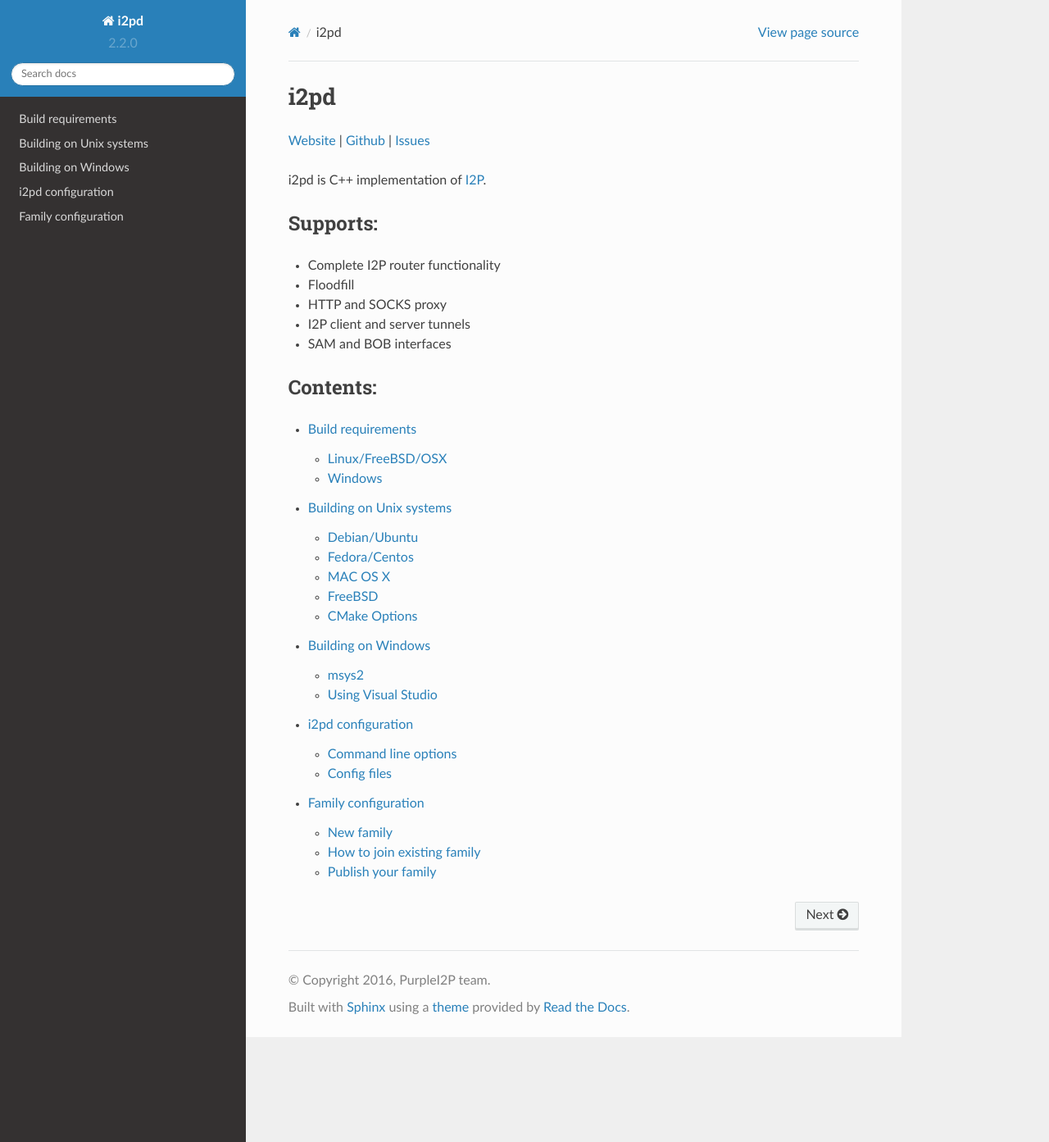
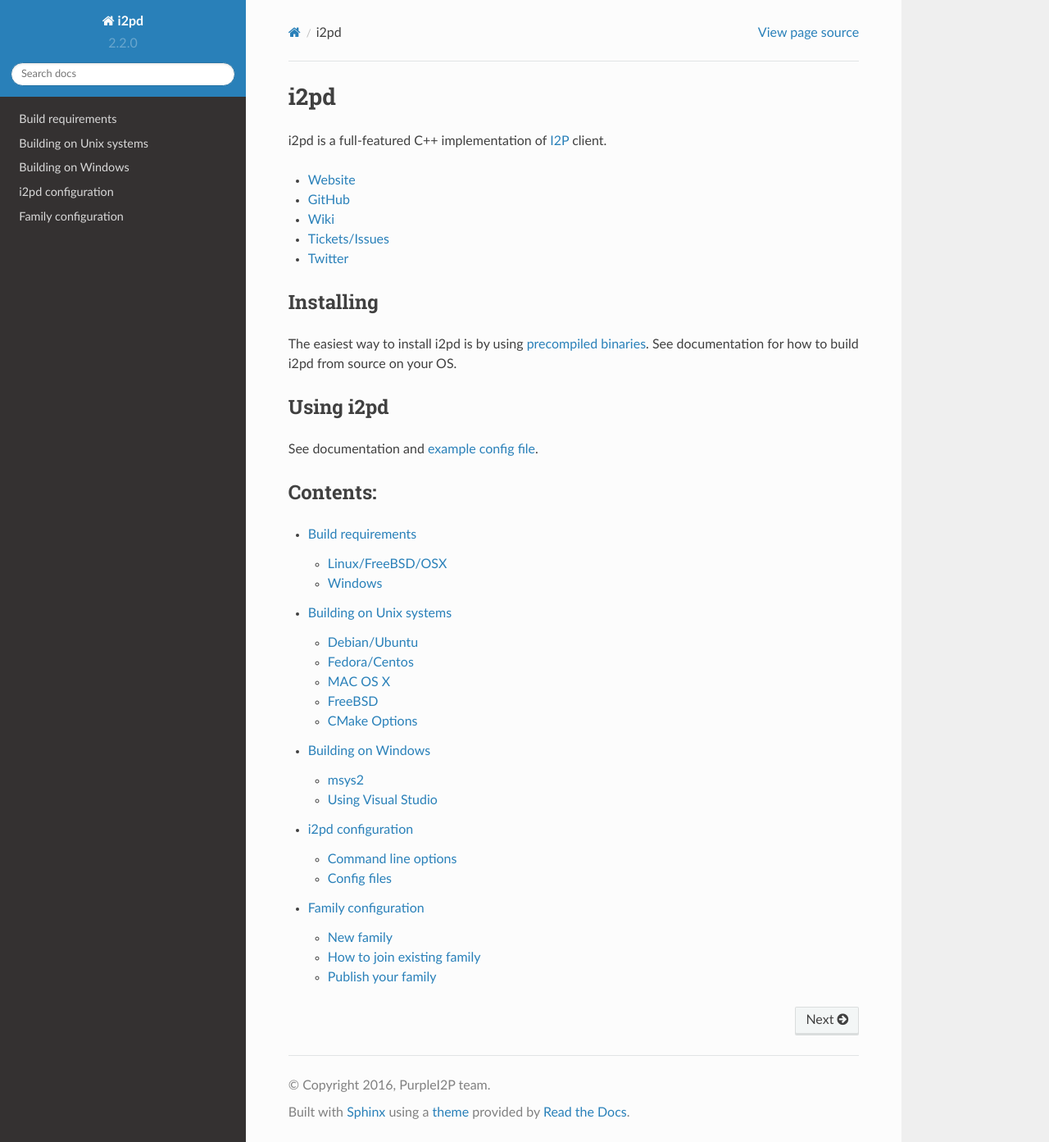
Before and after one commit to PurpleI2P/i2pd, a Sphinx documentation site: the page built from docs/index.rst, in a window 1280 px wide and 1393 px high. Shown: the whole window at 82% size. Built offline with Sphinx 7.4.7 and the Read the Docs theme 2.0.0, drawn with Linux system fonts in a browser that asks for light colours.

Commit message:
More informative README and docs index

```diff
--- a/docs/index.rst
+++ b/docs/index.rst
@@ -1,20 +1,27 @@
 i2pd
 ====
 
-`Website <http://i2pd.website>`_ |
-`Github <https://github.com/PurpleI2P/i2pd>`_ |
-`Issues <https://github.com/PurpleI2P/i2pd/issues>`_
+i2pd is a full-featured C++ implementation of
+`I2P <https://geti2p.net/en/about/intro>`_ client.
 
-i2pd is C++ implementation of `I2P <https://geti2p.net/en/about/intro>`_.
+* `Website <http://i2pd.website>`_
+* `GitHub <https://github.com/PurpleI2P/i2pd>`_
+* `Wiki <https://github.com/PurpleI2P/i2pd/wiki>`_
+* `Tickets/Issues <https://github.com/PurpleI2P/i2pd/issues>`_
+* `Twitter <https://twitter.com/i2porignal>`_
 
-Supports:
----------
+Installing
+----------
 
-* Complete I2P router functionality
-* Floodfill
-* HTTP and SOCKS proxy
-* I2P client and server tunnels
-* SAM and BOB interfaces
+The easiest way to install i2pd is by using
+`precompiled binaries <https://github.com/PurpleI2P/i2pd/releases/latest>`_.
+See documentation for how to build i2pd from source on your OS.
+
+Using i2pd
+----------
+
+See documentation and
+`example config file <https://github.com/PurpleI2P/i2pd/blob/openssl/docs/i2pd.conf>`_.
 
 Contents:
 ---------
```
Also changed, not shown: README.md (+39 -23 lines).
